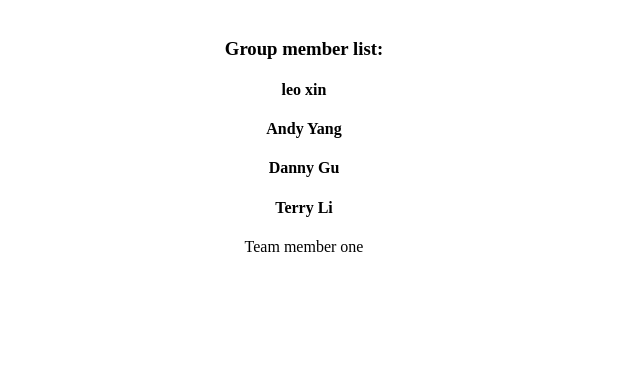
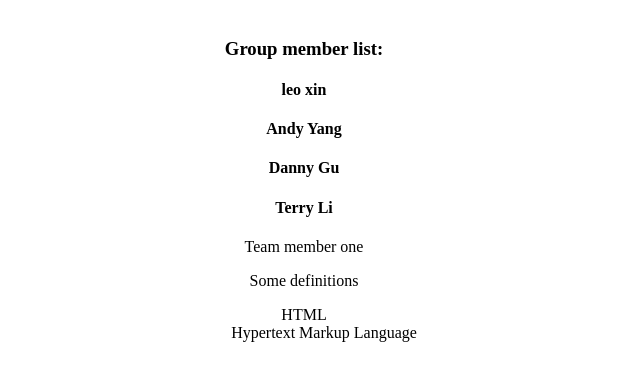
Before and after one commit to leoxin2016/leoxinSTAT220, a plain HTML site: page GroupMembers.html in a window 1280 px wide. Shown: the part 79-460 px from the top of the page, without its empty margins (336-976 px from the left). Drawn offline with Linux system fonts and the light colour scheme.

Commit message:
Add lecture06 contents

```diff
--- a/GroupMembers.html
+++ b/GroupMembers.html
@@ -17,6 +17,12 @@
     <!-- Please put team members here -->
     <div>
         <p> Team member one </p>
+		<p>Some definitions</p>
+		<dl>
+			<dt>HTML</dt>
+			<dd>Hypertext Markup Language</dd>
+		</dl>
+
     </div>
   </div>
 
```
